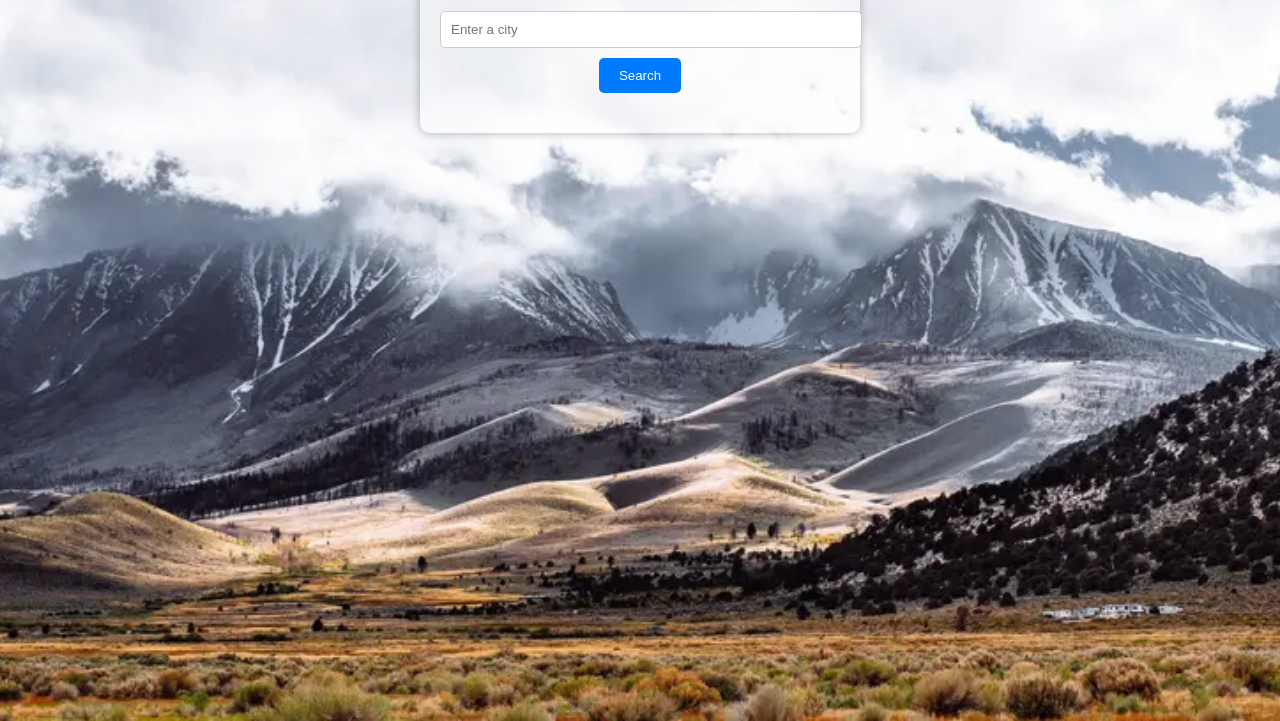
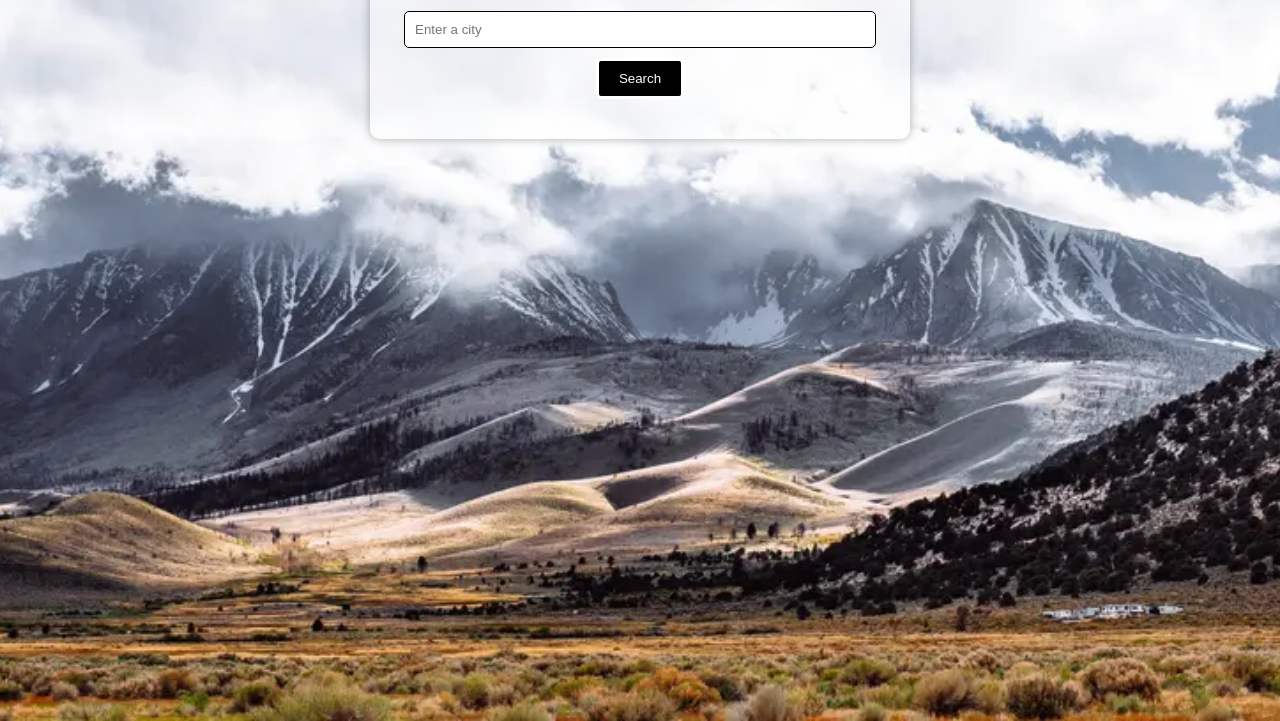
Before and after one commit to aribeiro-cris/weather-app, a plain HTML site: page index.html in a window 1280 px wide. Shown: the part 184-905 px from the top of the page. Drawn offline with Linux system fonts and the light colour scheme.

Commit message:
Update styles.css

```diff
--- a/styles.css
+++ b/styles.css
@@ -13,11 +13,11 @@ body {
 }
 
 .container {
-  max-width: 400px;
+  max-width: 500px;
   margin: 0 auto;
   text-align: center;
   padding: 20px;
-  background-color: rgba(255, 255, 255, 0.5); /* Set the backgroun color to look transparent */
+  background-color: rgba(255, 255, 255, 0.5); /* Set the background color to look transparent */
   border-radius: 10px;
   box-shadow: 0 0 10px rgba(0, 0, 0, 0.3); /*Ajust the alpha value here for the box shadow transparency */
   margin-top: 105px;
@@ -28,17 +28,17 @@ h1 {
 }
 
 input[type="text"] {
-  width: 100%;
+  width: 90%;
   padding: 10px;
   margin: 10px 0;
-  border: 1px solid #ccc;
+  border: 1px solid black;
   border-radius: 5px;
 }
 
 button {
-  background-color: #007BFF;
+  background-color: black;
   color: #fff;
-  border: none;
+  border: solid;
   padding: 10px 20px;
   border-radius: 5px;
   cursor: pointer;
```
